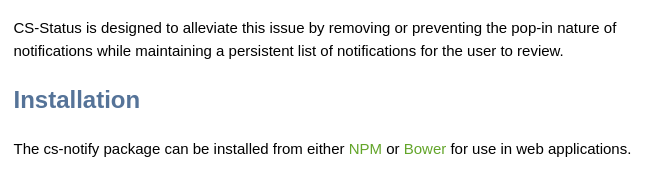
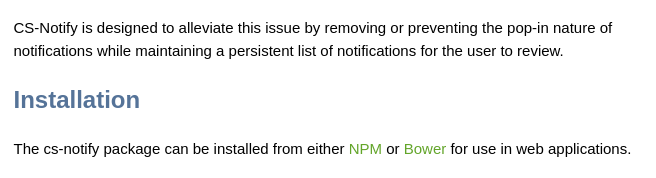
Before and after one commit to CrawlorSoft/cs-notify, a plain HTML site: page index.html in a window 1280 px wide. Shown: the part 574-752 px from the top of the page, 310-966 px from the left. Drawn offline with nearby package versions, Linux system fonts and the light colour scheme.

Commit message:
Quick update to account for name chagne to cs-notify

```diff
--- a/index.html
+++ b/index.html
@@ -48,7 +48,7 @@
                     Occasionally, these notifications cover important fields, data, or other information.  While these instances are rare
                     in a well designed user interface, they can still occur and cause incredible user confusion and difficulties.</p>
 
-                <p>CS-Status is designed to alleviate this issue by removing or preventing the pop-in nature of notifications
+                <p>CS-Notify is designed to alleviate this issue by removing or preventing the pop-in nature of notifications
                     while maintaining a persistent list of notifications for the user to review.</p>
 
                 <h2>
```
